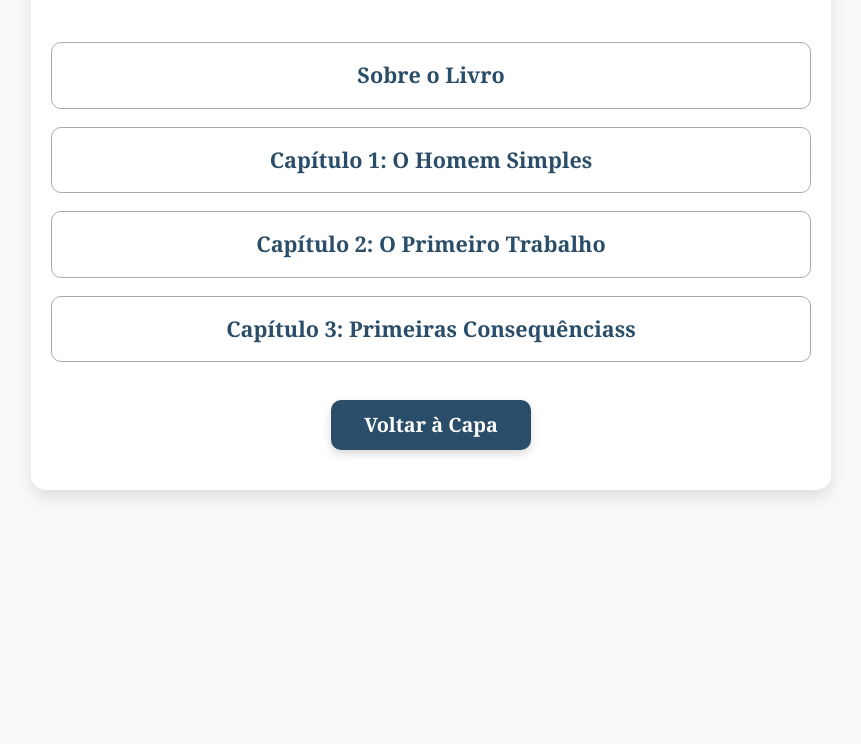
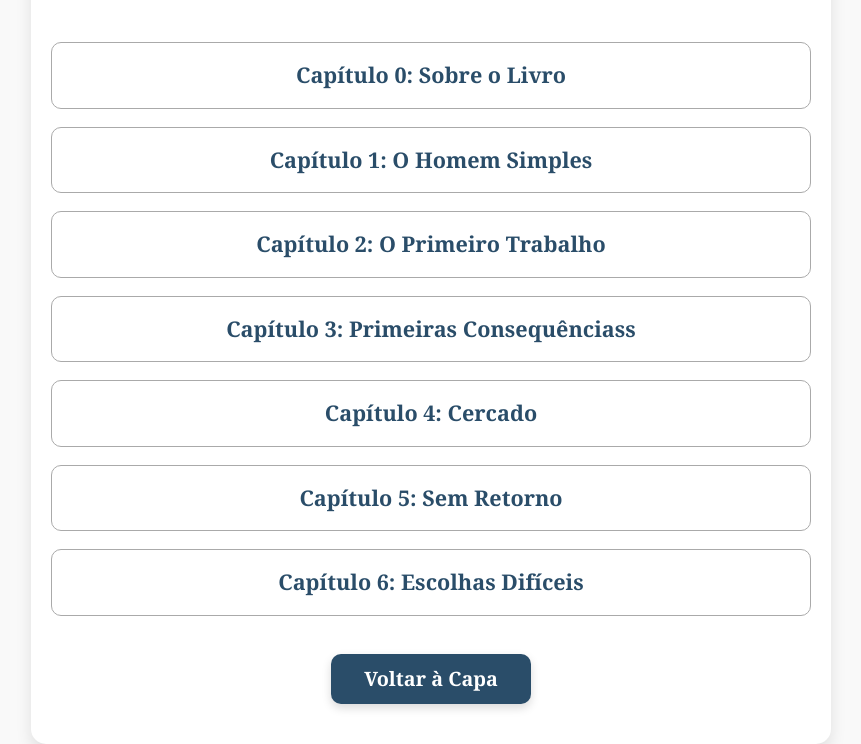
Before and after one commit to Uparchive/urbans-family, a plain HTML site: page indice.html in a window 1280 px wide. Shown: the part 140-884 px from the top of the page, without its empty margins (209-1070 px from the left). Before the commit the page ends 800 px from the top, so only its background shows below. Drawn offline with Linux system fonts and the light colour scheme.

Commit message:
Add files via upload

```diff
--- a/indice.html
+++ b/indice.html
@@ -50,10 +50,13 @@
     <div class="container">
         <h1>Índice dos Capítulos</h1>
         <ul class="chapter-list">
-            <li id="capitulo0"><a href="capitulo0.html" onclick="setLastRead('capitulo0')">Sobre o Livro</a></li>
+            <li id="capitulo0"><a href="capitulo0.html" onclick="setLastRead('capitulo0')">Capítulo 0: Sobre o Livro</a></li>
             <li id="capitulo1"><a href="capitulo1.html" onclick="setLastRead('capitulo1')">Capítulo 1: O Homem Simples</a></li>
             <li id="capitulo2"><a href="capitulo2.html" onclick="setLastRead('capitulo2')">Capítulo 2: O Primeiro Trabalho</a></li>
             <li id="capitulo3"><a href="capitulo3.html" onclick="setLastRead('capitulo3')">Capítulo 3: Primeiras Consequênciass</a></li>
+            <li id="capitulo4"><a href="capitulo4.html" onclick="setLastRead('capitulo4')">Capítulo 4: Cercado</a></li>
+            <li id="capitulo5"><a href="capitulo5.html" onclick="setLastRead('capitulo5')">Capítulo 5: Sem Retorno</a></li>
+            <li id="capitulo6"><a href="capitulo6.html" onclick="setLastRead('capitulo6')">Capítulo 6: Escolhas Difíceis</a></li>
         </ul>
         <a href="index.html" class="back-button">Voltar à Capa</a>
     </div>
```
